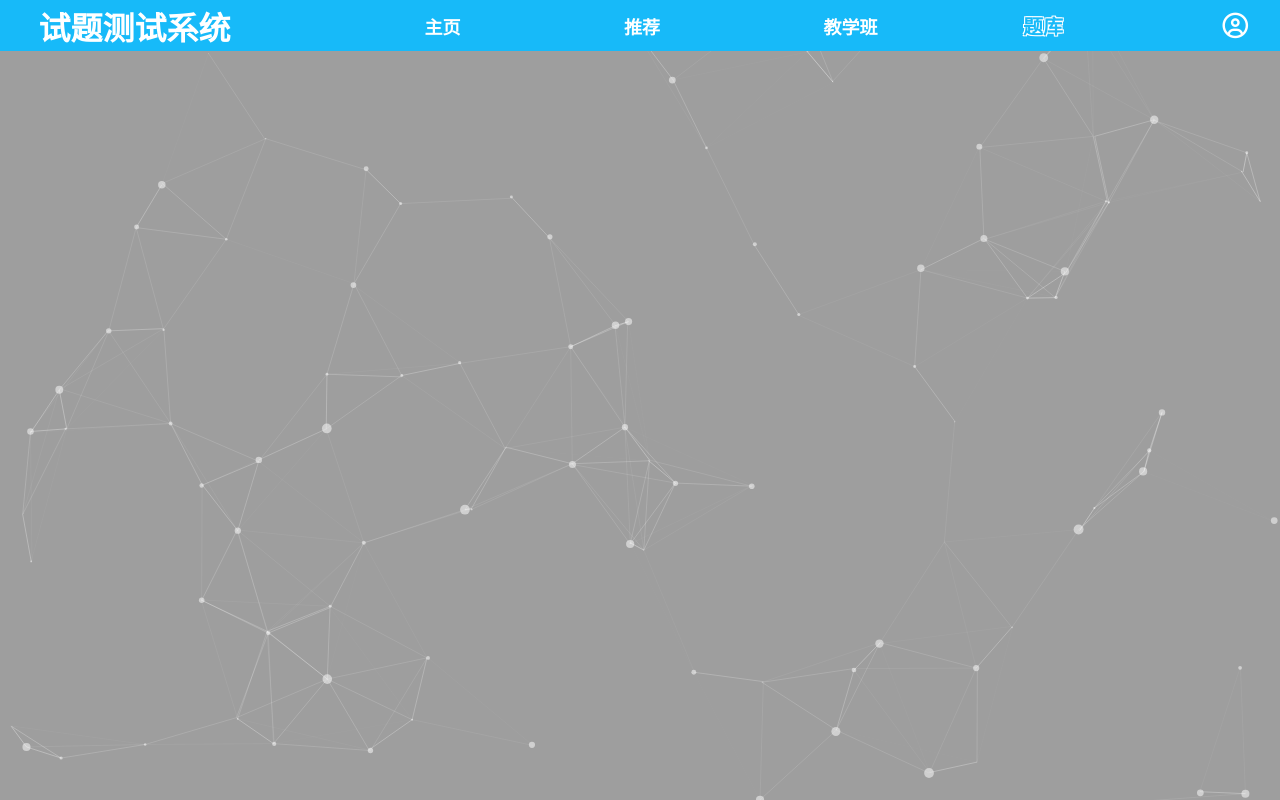
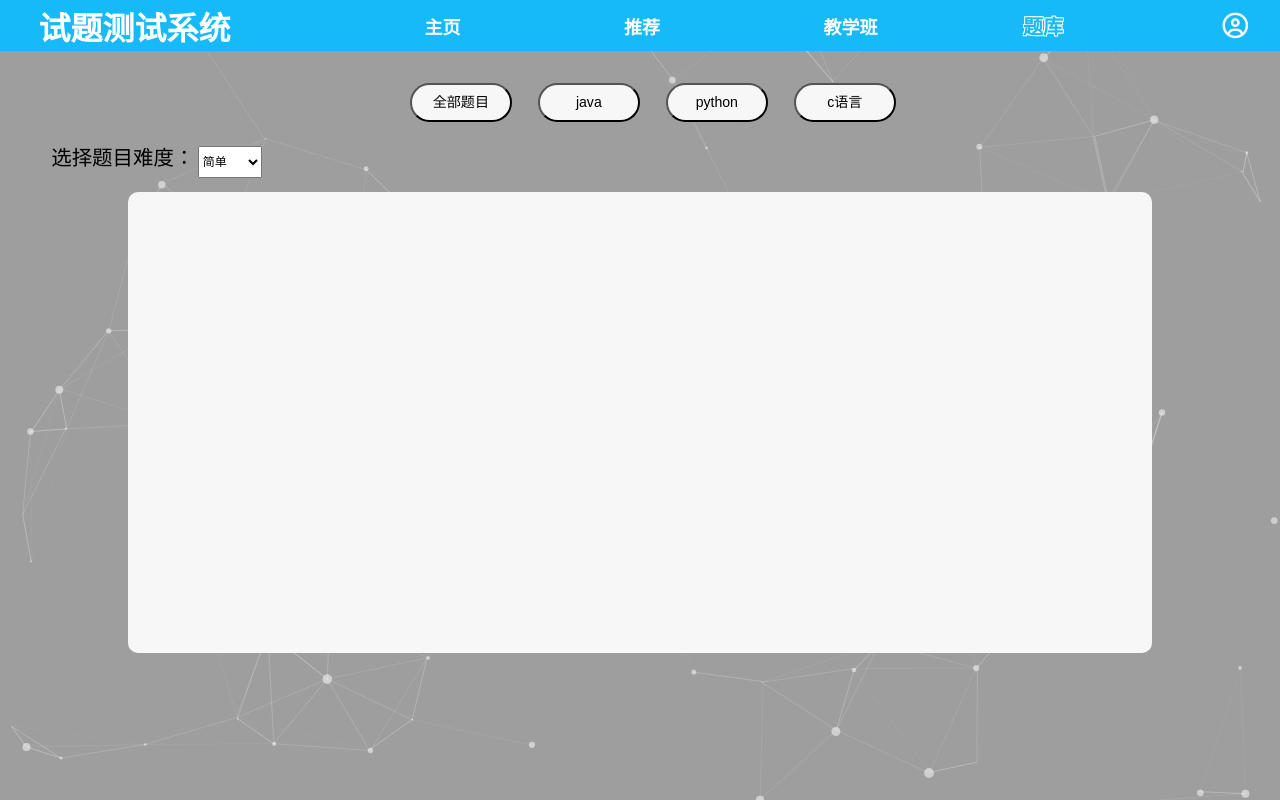
Before and after one commit to dou1dou/QuestionTest, a Django app: page /questions/ in a window 1280 px wide. Run offline with Django 5.2, Linux system fonts and the light colour scheme; parts of the project's set-up code (start-up, migrations or seed data) failed here and were passed over; some libraries are stand-ins or nearby versions.

Commit message:
添加了题库页面

```diff
--- a/app/views.py
+++ b/app/views.py
@@ -103,23 +103,25 @@ def register(request):
 def question_get_api(request):
     if request.method == 'POST':
         return JsonResponse({'err': 'Please try with GET method! '})
-    limit = request.GET.get('limit')
+    limit = int(request.GET.get('limit', 20))  # 将 limit 转换为整数
     difficulty = request.GET.get('difficulty', None)
     point = request.GET.get('knowledge_point', None)
     _questions = QuestionUtil.get_all_questions()
-    target_questions = [q for q in _questions if _questions[-1] == difficulty] \
-        if difficulty is not None else _questions
-    target_questions = [q for q in target_questions if _questions[-3] == point] \
-        if point is not None else target_questions
-    if len(target_questions) < limit:
-        response = {}
-        for i in range(len(target_questions)):
-            response[i] = ';'.join(target_questions[i][1:6])
-            return JsonResponse(response)
+
+    # 使用列表推导式简化筛选逻辑
+    target_questions = [q for q in _questions if
+                        (difficulty is None or q[-1] == difficulty) and (point is None or q[-3] == point)]
+
+    # 检查 target_questions 是否为空或 limit 是否过大
+    if len(target_questions) == 0:
+        return JsonResponse({'error': '没有找到符合条件的题目'})
+
+    actual_limit = min(limit, len(target_questions))  # 确保 limit 不超过题目数量
+
     response = {}
-    for i in range(limit):
+    for i in range(actual_limit):
         choice = random.randint(0, len(target_questions) - 1)
-        response[i] = ';'.join(target_questions[choice][1:6])
+        response[i] = target_questions[choice][0:10]
         target_questions.pop(choice)
     return JsonResponse(response)
 
--- a/djangoProject/urls.py
+++ b/djangoProject/urls.py
@@ -41,5 +41,6 @@ urlpatterns = [
     path('info/personal/api/', views.get_personal_info),
     path('info/class/api/', views.get_class_info),
     path('info/practice/api/', views.get_practice_info),
-    path('personal/', views.personal)
+    path('personal/', views.personal),
+    path('questions/api/', views.question_get_api)
 ]
--- a/static/app/css/forget_password.css
+++ b/static/app/css/forget_password.css
@@ -44,15 +44,11 @@
     display: flex;
     align-items: center;
     justify-content: center;
-
-    margin-right:1vw;
 }
 
 .user input{
     width: 15vw;
     height: 3vh;
-
-    margin-left: 1vw;
 }
 
 .password{
--- a/static/app/css/questions.css
+++ b/static/app/css/questions.css
@@ -72,3 +72,120 @@
     margin-right: 2.5vw;
     cursor: pointer;
 }
+
+
+.button-css{
+    display: flex;
+    justify-content: center;
+    align-items: center;
+
+    box-sizing: border-box;
+    height:6vw;
+    width: 100%;
+
+    margin-top: 1vw;
+    color: white;
+    transition:background-color 0.3s;
+
+}
+
+.button-css button{
+    background-color: #f7f7f7;
+
+    border-radius: 2.5em;
+
+    width:8vw;
+    height: 3vw;
+    font-size: 1.1vw;
+
+    margin-left:2vw;
+
+    user-select: none;
+    cursor: pointer;
+}
+
+.button-css button:hover{
+    background-color: hotpink;
+}
+
+.choices-type{
+    width: 100%;
+    height: 4vw;
+}
+
+.choices-type label{
+    margin-left:4vw;
+
+    font-size:1.6vw;
+    color: #000000;
+}
+
+.choices-type select{
+    width:5vw;
+    height:4vh;
+
+}
+
+.display-questions{
+    display: flex;
+
+    align-content: center;
+    justify-content: center;
+
+    margin-left: 3vw;
+}
+
+.display-questions li{
+    color: #000000;
+}
+
+.homepage {
+    width: 100vw;
+    display: flex;
+    flex-direction: column;
+    justify-content: center;
+}
+
+.body{
+    display: flex;
+
+    align-content: center;
+    /*justify-content: center;*/
+
+    height:36vw;
+    overflow-y: auto;
+
+    width:80vw;
+    background-color: #f7f7f7;
+    margin-left: 10vw;
+
+    border-radius: 10px;
+}
+
+.questions-desc-css{
+    font-size: 1.2vw;
+
+    margin-left: 4vw;
+}
+
+.questions-choice-css{
+    font-size: 1.0vw;
+
+    margin-left: 6vw;
+}
+
+.choice-btn {
+
+}
+
+.answer-feedback{
+    margin-left: 6vw;
+    margin-top:1vw;
+
+    font-size:1.0vw;
+}
+
+.correct-answer{
+    color: green;
+    font-size: 1.2vw;
+}
--- a/templates/homepage.html
+++ b/templates/homepage.html
@@ -21,7 +21,7 @@
                 <div class="title_text">试题测试系统</div>
             </div>
             <div class="icon">
-                <div class="my_homepage">主页</div>
+                <div class="my_homepage" >主页</div>
                 <div class="recommend">推荐</div>
                 <div class="objective_question">教学班</div>
                 <div class="Fill_in_the_blank_questions">题库</div>
--- a/templates/questions.html
+++ b/templates/questions.html
@@ -10,6 +10,7 @@
     <link rel="stylesheet" href="{% static 'app/css/style.css' %}">
     <script src="{% static 'app/js/jquery-3.7.1.js' %}"></script>
     <link rel="stylesheet" href="{% static 'app/css/questions.css' %}">
+    <script src="{% static '/app/js/get-questions.js' %}"> </script>
 </head>
 <body>
 <div id="particles-js"></div>
@@ -30,7 +31,26 @@
             </div>
         </div>
         <div class="homepage">
-            <i class=""></i>
+            <div class = 'button-css'>
+                 <button data-knowledge-point="null">全部题目</button>
+                <button data-knowledge-point="java">java</button>
+                <button data-knowledge-point="python">python</button>
+                <button data-knowledge-point="c语言">c语言</button>
+            </div>
+            <div class = 'choices-type'>
+                <label for="difficulty">选择题目难度：</label>
+                <select id="difficulty" name="difficulty">
+                  <option value="1">简单</option>
+                  <option value="2">中等</option>
+                  <option value="3">困难</option>
+                </select>
+            </div>
+            <div class="body">
+                <div class="display-questions" id="questions">
+                    <ul>
+                    </ul>
+                </div>
+            </div>
         </div>
     </div>
 </div>
```
Also changed, not shown: static/app/css/login.css (line endings or trailing spaces), 1 other file.
